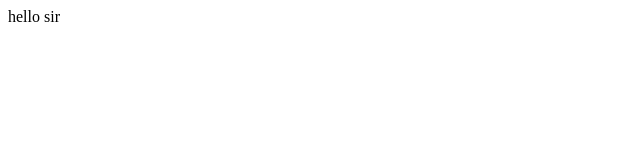
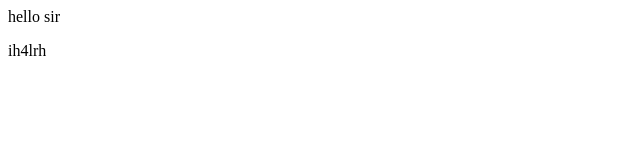
Before and after one commit to vikashthakur3438/local-repo, a plain HTML site: page index.html in a window 1280 px wide. Shown: the full height of the page, 0-640 px from the left. Drawn offline with Linux system fonts and the light colour scheme.

Commit message:
new paragrph

```diff
--- a/index.html
+++ b/index.html
@@ -1 +1,2 @@
 <p> hello sir </p>
+<p>ih4lrh</p>
```
